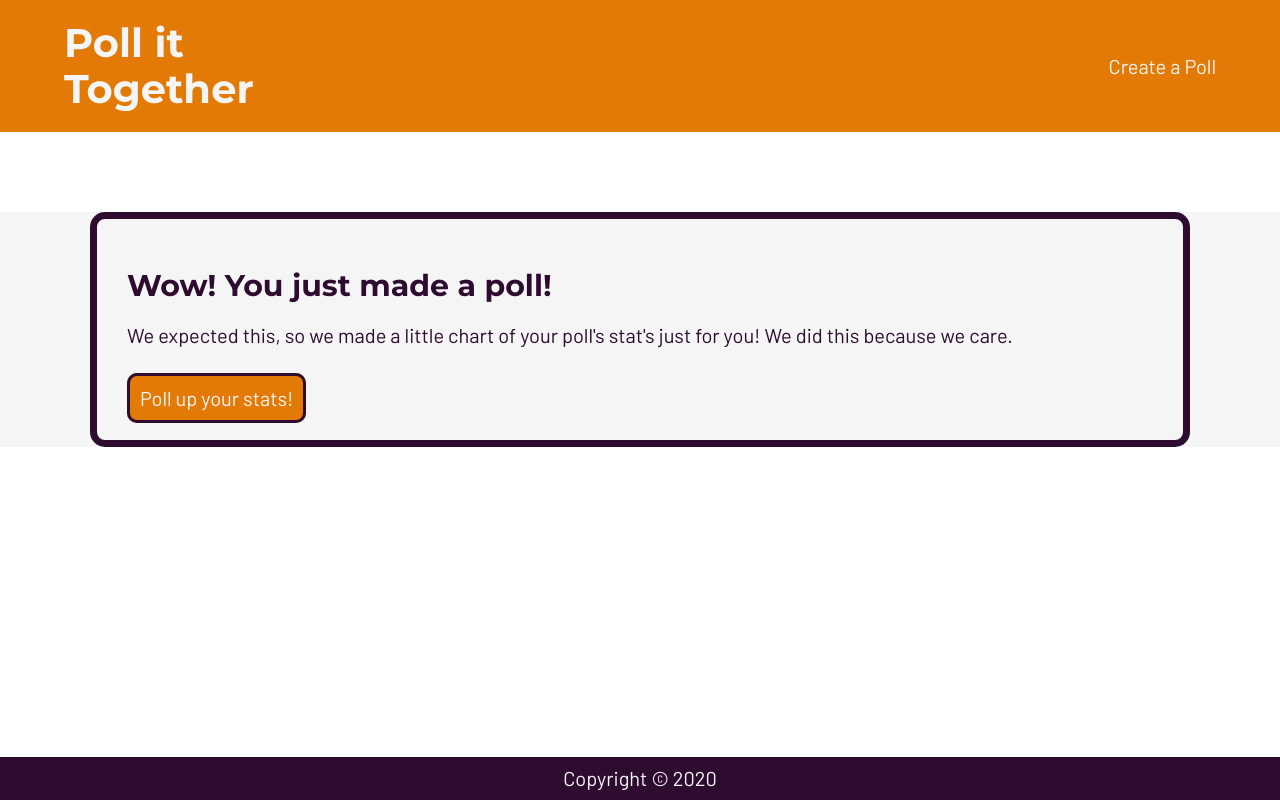
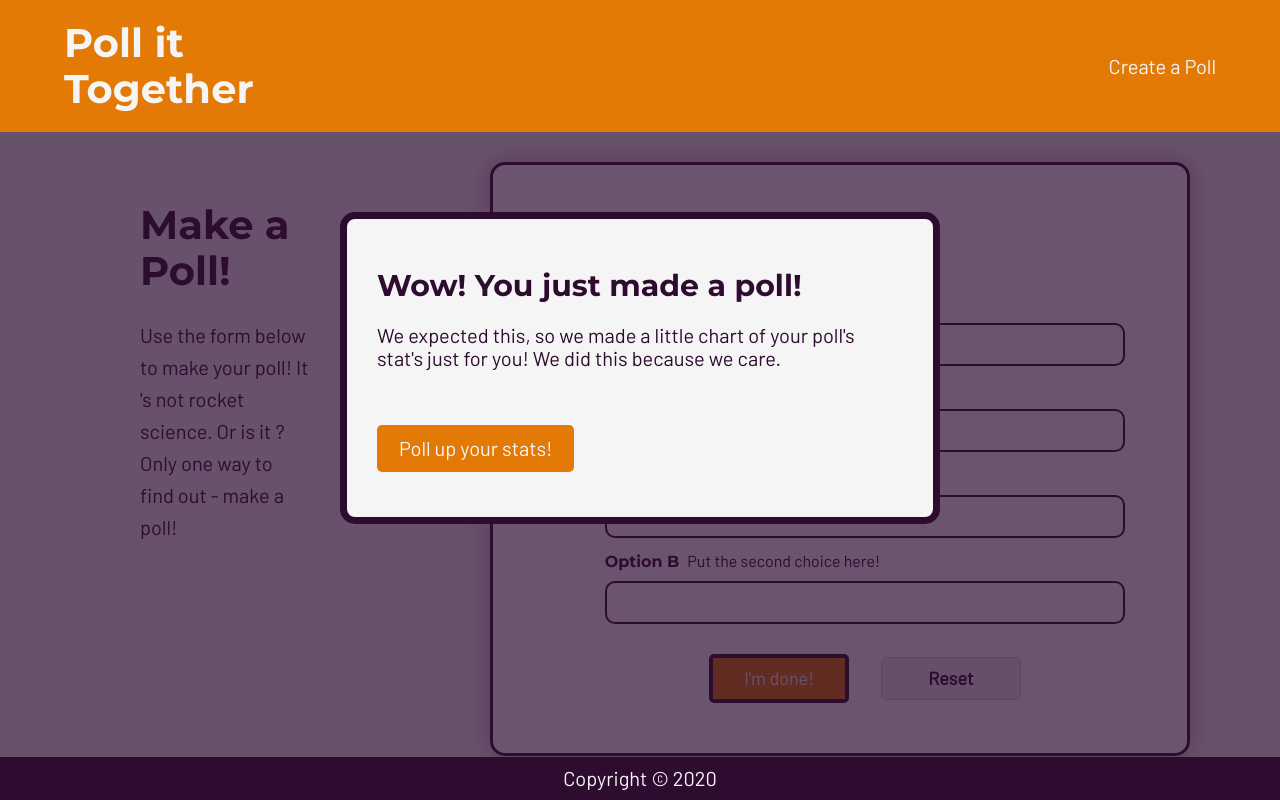
Before and after one commit to SergeChurkin-ca/poll-it, a React (Create React App) app: page /createpoll in a window 1280 px wide. Both pictures are taken after typing "Sample", "Sample", "Sample", "Sample" into the empty fields and a click on the button "I'm done!". Built offline with nearby package versions, Linux system fonts and the light colour scheme.

Commit message:
Added modal functionality to our router link

```diff
--- a/src/CreatePoll.js
+++ b/src/CreatePoll.js
@@ -14,7 +14,7 @@ class CreatePoll extends Component {
       question: "",
       optionA: "",
       optionB: "",
-      isLinkShowing: false,
+      display: "form",
     };
   }
 
@@ -85,10 +85,7 @@ class CreatePoll extends Component {
         question: "",
         optionA: "",
         optionB: "",
-      });
-      //  for conditional element rendering
-      this.setState({
-        isLinkShowing: true,
+        display: "modal",
       });
     }
   };
@@ -101,25 +98,23 @@ class CreatePoll extends Component {
       question: "",
       optionA: "",
       optionB: "",
-      errorMessage: "",
-      isLinkShowing: false,
+      display: "modal",
     });
   };
 
   render() {
     const state = this.state;
     const key = state.key;
+    console.log("display:", this.state.display);
     return (
       <main className="createPollMain">
-        {(() => {
-          if (state.isLinkShowing === false) {
-            return (
+        {(state.display === "form" || state.display === "modal") && (
           <section className="createPoll">
             <div className="copyWrapper">
               <h2>Make a Poll!</h2>
               <p>
-                    Use the form below to make your poll! It 's not rocket
-                    science. Or is it ? Only one way to find out - make a poll!
+                Use the form below to make your poll! It 's not rocket science.
+                Or is it ? Only one way to find out - make a poll!
               </p>
             </div>
             <form
@@ -179,25 +174,22 @@ class CreatePoll extends Component {
               </div>
             </form>
           </section>
-            );
-          } else if (state.isLinkShowing === true) {
-            return (
-              <div className="pageContainer pollCreatedMessage">
+        )}
+
+        {state.display === "modal" && (
+          <div className="pollModalWrapper">
+            <div className="pollModal">
               <h2>Wow! You just made a poll!</h2>
               <p>
                 We expected this, so we made a little chart of your poll's
                 stat's just for you! We did this because we care.
               </p>
-                <Link
-                  to={`/polls/${key}/analytics`}
-                  className="toAnalyticsLink"
-                >
+              <Link to={`/polls/${key}/analytics`} className="button">
                 Poll up your stats!
               </Link>
             </div>
-            );
-          }
-        })()}
+          </div>
+        )}
       </main>
     );
   }
--- a/src/createpoll.css
+++ b/src/createpoll.css
@@ -1,269 +1,3 @@
-html {
-  line-height: 1.15;
-  -ms-text-size-adjust: 100%;
-  -webkit-text-size-adjust: 100%;
-}
-
-body {
-  margin: 0;
-}
-
-article,
-aside,
-footer,
-header,
-nav,
-section {
-  display: block;
-}
-
-h1 {
-  font-size: 2em;
-  margin: 0.67em 0;
-}
-
-figcaption,
-figure,
-main {
-  display: block;
-}
-
-figure {
-  margin: 1em 40px;
-}
-
-hr {
-  box-sizing: content-box;
-  height: 0;
-  overflow: visible;
-}
-
-pre {
-  font-family: monospace, monospace;
-  font-size: 1em;
-}
-
-a {
-  background-color: transparent;
-  -webkit-text-decoration-skip: objects;
-}
-
-abbr[title] {
-  border-bottom: none;
-  text-decoration: underline;
-  text-decoration: underline dotted;
-}
-
-b,
-strong {
-  font-weight: inherit;
-}
-
-b,
-strong {
-  font-weight: bolder;
-}
-
-code,
-kbd,
-samp {
-  font-family: monospace, monospace;
-  font-size: 1em;
-}
-
-dfn {
-  font-style: italic;
-}
-
-mark {
-  background-color: #ff0;
-  color: #000;
-}
-
-small {
-  font-size: 80%;
-}
-
-sub,
-sup {
-  font-size: 75%;
-  line-height: 0;
-  position: relative;
-  vertical-align: baseline;
-}
-
-sub {
-  bottom: -0.25em;
-}
-
-sup {
-  top: -0.5em;
-}
-
-audio,
-video {
-  display: inline-block;
-}
-
-audio:not([controls]) {
-  display: none;
-  height: 0;
-}
-
-img {
-  border-style: none;
-}
-
-svg:not(:root) {
-  overflow: hidden;
-}
-
-button,
-input,
-optgroup,
-select,
-textarea {
-  font-family: sans-serif;
-  font-size: 100%;
-  line-height: 1.15;
-  margin: 0;
-}
-
-button,
-input {
-  overflow: visible;
-}
-
-button,
-select {
-  text-transform: none;
-}
-
-button,
-html [type="button"],
-[type="reset"],
-[type="submit"] {
-  -webkit-appearance: button;
-}
-
-button::-moz-focus-inner,
-[type="button"]::-moz-focus-inner,
-[type="reset"]::-moz-focus-inner,
-[type="submit"]::-moz-focus-inner {
-  border-style: none;
-  padding: 0;
-}
-
-button:-moz-focusring,
-[type="button"]:-moz-focusring,
-[type="reset"]:-moz-focusring,
-[type="submit"]:-moz-focusring {
-  outline: 1px dotted ButtonText;
-}
-
-fieldset {
-  padding: 0.35em 0.75em 0.625em;
-}
-
-legend {
-  box-sizing: border-box;
-  color: inherit;
-  display: table;
-  max-width: 100%;
-  padding: 0;
-  white-space: normal;
-}
-
-progress {
-  display: inline-block;
-  vertical-align: baseline;
-}
-
-textarea {
-  overflow: auto;
-}
-
-[type="checkbox"],
-[type="radio"] {
-  box-sizing: border-box;
-  padding: 0;
-}
-
-[type="number"]::-webkit-inner-spin-button,
-[type="number"]::-webkit-outer-spin-button {
-  height: auto;
-}
-
-[type="search"] {
-  -webkit-appearance: textfield;
-  outline-offset: -2px;
-}
-
-[type="search"]::-webkit-search-cancel-button,
-[type="search"]::-webkit-search-decoration {
-  -webkit-appearance: none;
-}
-
-::-webkit-file-upload-button {
-  -webkit-appearance: button;
-  font: inherit;
-}
-
-details,
-menu {
-  display: block;
-}
-
-summary {
-  display: list-item;
-}
-
-canvas {
-  display: inline-block;
-}
-
-template {
-  display: none;
-}
-
-[hidden] {
-  display: none;
-}
-
-.clearfix:after {
-  visibility: hidden;
-  display: block;
-  font-size: 0;
-  content: "";
-  clear: both;
-  height: 0;
-}
-
-html {
-  -moz-box-sizing: border-box;
-  -webkit-box-sizing: border-box;
-  box-sizing: border-box;
-}
-
-*,
-*:before,
-*:after {
-  box-sizing: inherit;
-}
-
-.sr-only {
-  position: absolute;
-  width: 1px;
-  height: 1px;
-  margin: -1px;
-  border: 0;
-  padding: 0;
-  white-space: nowrap;
-  clip-path: inset(100%);
-  clip: rect(0 0 0 0);
-  overflow: hidden;
-}
-
 /* === HEADER COMPONENT === */
 
 header {
@@ -288,6 +22,7 @@ header a {
 /* === CREATE POLL COMPONENT === */
 .createPollMain {
   background: whitesmoke;
+  position: relative;
 }
 
 .createPoll {
@@ -422,9 +157,37 @@ input:focus-within {
   outline: none;
 }
 
-/*******************************/
+/*  === POLL MODAL === */
 
-/* Portrait tablet and small desktops */
+.pollModalWrapper {
+  background: rgba(45, 12, 48, 0.7);
+  top: 0;
+  left: 0;
+  height: 100%;
+  width: 100%;
+  position: absolute;
+}
+
+.pollModal {
+  background: whitesmoke;
+  border: 7px solid #2d0c30;
+  border-radius: 15px;
+  padding: 30px;
+  margin: 10vh auto;
+  max-width: 600px;
+}
+
+.pollModal p {
+  margin-bottom: 40px;
+}
+
+.pollModal h2 {
+  width: 100%;
+}
+
+/* === CREATE POLL MEDIA QUERIES === */
+
+/* --- Portrait tablet and small desktops --- */
 
 @media (max-width: 1000px) {
   .createPoll p,
@@ -438,7 +201,7 @@ input:focus-within {
   }
 }
 
-/* Landscape phone to portrait tablet */
+/* --- Landscape phone to portrait tablet --- */
 
 @media (max-width: 720px) {
   header h1 {
@@ -457,7 +220,7 @@ input:focus-within {
   }
 }
 
-/* Landscape phones and down */
+/*  --- Landscape phones and down --- */
 
 @media (max-width: 320px) {
   header h1 {
--- a/src/index.css
+++ b/src/index.css
@@ -203,33 +203,7 @@ main:hover .toCreatePoll {
   padding: 5px 0;
 }
 
-/* ============================================ */
-
-/* styles for rendered message on poll creation form */
-
-.pollCreatedMessage {
-  /* background-color: lightcoral; */
-  border: 7px solid #2d0c30;
-  border-radius: 15px;
-  padding: 30px;
-  margin-top: 10vh;
-}
-
-.pollCreatedMessage p {
-  margin-bottom: 40px;
-}
-
-.pollCreatedMessage h2 {
-  width: 100%;
-}
-
-.toAnalyticsLink {
-  padding: 10px;
-  background-color: #e27a05;
-  color: whitesmoke;
-  border: 3px solid #2d0c30;
-  border-radius: 10px;
-}
+/* ============================================ *
 
 /* === MEDIA queries home page  === */
 
```
Lines whose indentation alone changed are shown as unchanged.
